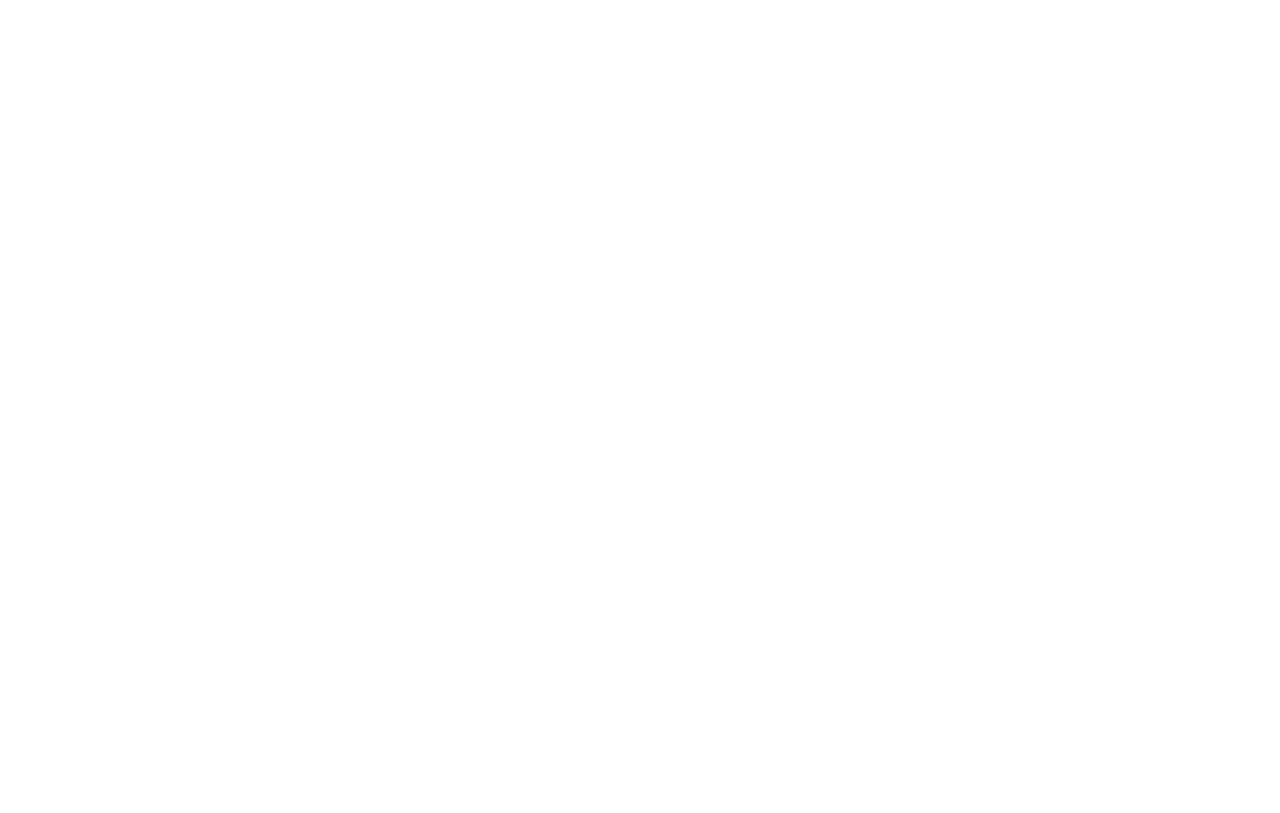
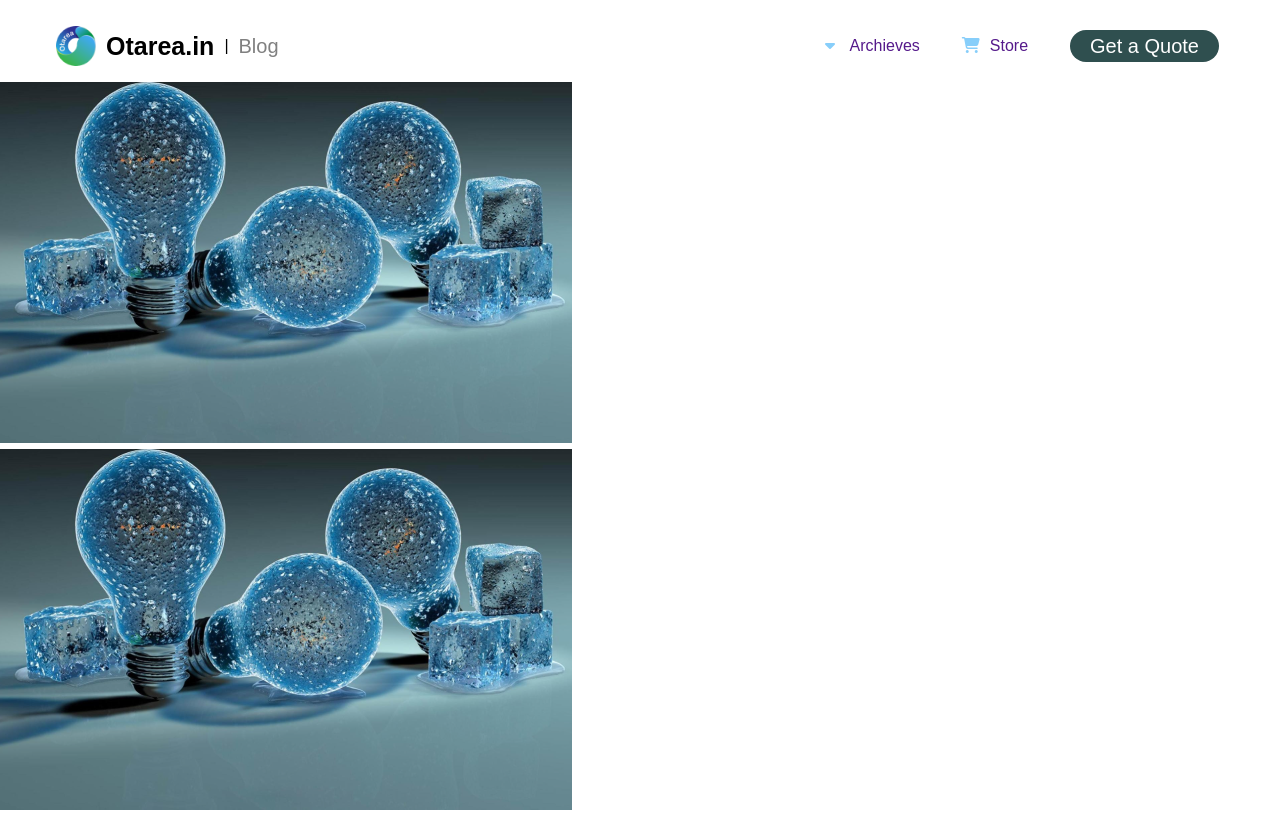
Before and after one commit to sachin9998/frontendtest2, a plain HTML site: page index.html in a window 1280 px wide. Shown: the top 813 px of the page. Drawn offline with Linux system fonts and the light colour scheme.

Commit message:
Header Done

```diff
--- a/index.html
+++ b/index.html
@@ -1,12 +1,99 @@
 <!DOCTYPE html>
 <html lang="en">
+
 <head>
     <meta charset="UTF-8">
     <meta name="viewport" content="width=device-width, initial-scale=1.0">
     <title>Document</title>
+    <script src="https://kit.fontawesome.com/6a16d25428.js" crossorigin="anonymous"></script>
     <link rel="stylesheet" href="style.css">
 </head>
+
 <body>
 
+    <header>
+
+        <nav>
+            <div class="logo">
+
+                <img src="./Media/otarea logo icon with name 1.png" alt="">
+
+                <p class="logoText">Otarea.in</p>
+
+                <p> | </p>
+
+                <p class="blogText">Blog</p>
+
+
+            </div>
+
+            <div class="menu">
+                <ul>
+                    <li> <i class="fa-solid fa-caret-down"></i> <a href="">Archieves</a></li>
+                    <li> <i class="fa-solid fa-cart-shopping"> </i><a href="">Store</a></li>
+                    <li><a href="" class="quote">Get a Quote</a></li>
+                </ul>
+            </div>
+
+        </nav>
+
+
+
+    </header>
+
+    <section class="hero">
+
+
+
+
+    </section>
+
+    <section class="blog">
+
+        <div class="bigPost">
+
+        </div>
+
+    </section>
+
+    <section class="more">
+
+        <div class="posts">
+
+            <div class="post1">
+                <img src="./Media/Rectangle 15.png" alt="">
+            </div>
+            <div class="post2">
+                <img src="./Media/Rectangle 15.png" alt="">
+            </div>
+            <div class="post3">
+                <img src="./Media/Rectangle 15.png" alt="">
+            </div>
+
+        </div>
+
+    </section>
+
+    <footer>
+
+        <div id="footerPage">
+            <div class="right">
+                <p>Download</p>
+                <p>Otarea Educore App</p>
+                <p>For non stop learning</p>
+
+
+                <button>Download now</button>
+            </div>
+
+            <div class="left">
+                <img src="./Media/Group.png" alt="">
+            </div>
+        </div>
+
+
+    </footer>
+
 </body>
+
 </html>
--- a/style.css
+++ b/style.css
@@ -0,0 +1,121 @@
+* {
+    margin: 0px;
+    padding: 0px;
+    box-sizing: border-box;
+}
+
+body {
+    /* //font-family: 'Roboto', sans-serif; */
+    /* font-family:Arial, Helvetica, sans-serif; */
+    font-family:Arial, Helvetica, sans-serif;
+    /* font-weight: 300; */
+    line-height: 1.4;
+    scroll-behavior: smooth;
+}
+
+a {
+    text-decoration: none;
+}
+
+
+/* Header Section */
+header {
+    position: sticky;
+    top: 0px;
+    background: #fff;
+
+    margin-top: 10px;
+    /* display: flex; */
+    /* align-items: center; */
+    /* justify-content: space-evenly; */
+}
+
+
+
+nav {
+    padding: 1rem;
+    max-width: 1200px;
+    margin: 0 auto;
+    display: flex;
+    justify-content: space-between;
+align-items: center;
+
+
+}
+
+nav li a {
+    text-decoration: none;
+    padding-left: 10px;
+}
+
+nav ul {
+    display: flex;
+    gap: 2rem;
+    list-style-type: none;
+    align-items: center;
+}
+
+nav ul li {
+    padding: 5px;
+}
+
+nav i {
+    color: lightskyblue;
+}
+
+nav ul li:hover {
+    border-bottom: 2px solid gold;
+}
+
+.quote {
+
+    font-size: 20px;
+    font-weight: 500;
+
+    background-color: darkslategray;
+    color: white;
+    border-radius: 20px;
+    padding: 5px;
+    padding-right: 20px;
+    padding-left: 20px;
+}
+
+.logo {
+    display: flex;
+    gap: 10px;
+    /* justify-content: space-evenly; */
+    align-items: center;
+}
+
+
+
+.logo img {
+    height: 40px;
+}
+
+.logoText {
+    font-size: 25px;
+    font-weight: 700;
+}
+
+.blogText {
+    font-weight: 200;
+    font-size: 20px;
+    color: grey;
+}
+
+
+
+/* Footer CSS */
+footer {
+    background-image:url(./Media/Rectangle\ 31.jpg);
+    background-size: contain;
+    background-repeat: no-repeat;
+    background-position: center;
+    height: 1300px;
+}
+
+#footerPage {
+    display:grid;
+    grid-template-columns: 1fr 1fr;
+}
```
Also changed, not shown: Media/Group (2).png (added), Media/Group.png (added), Media/Rectangle 15.png (added), Media/Rectangle 31.jpg (added), Media/Rectangle 31.png (added), Media/otarea logo icon with name 1.png (added), 2 other files.
